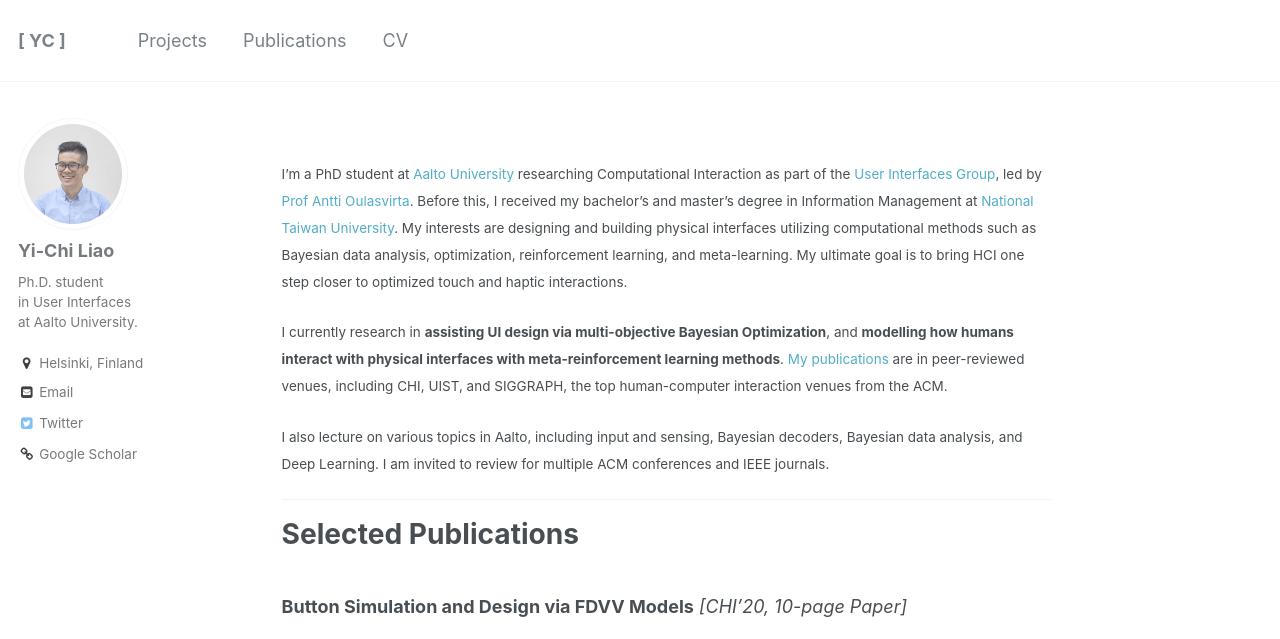
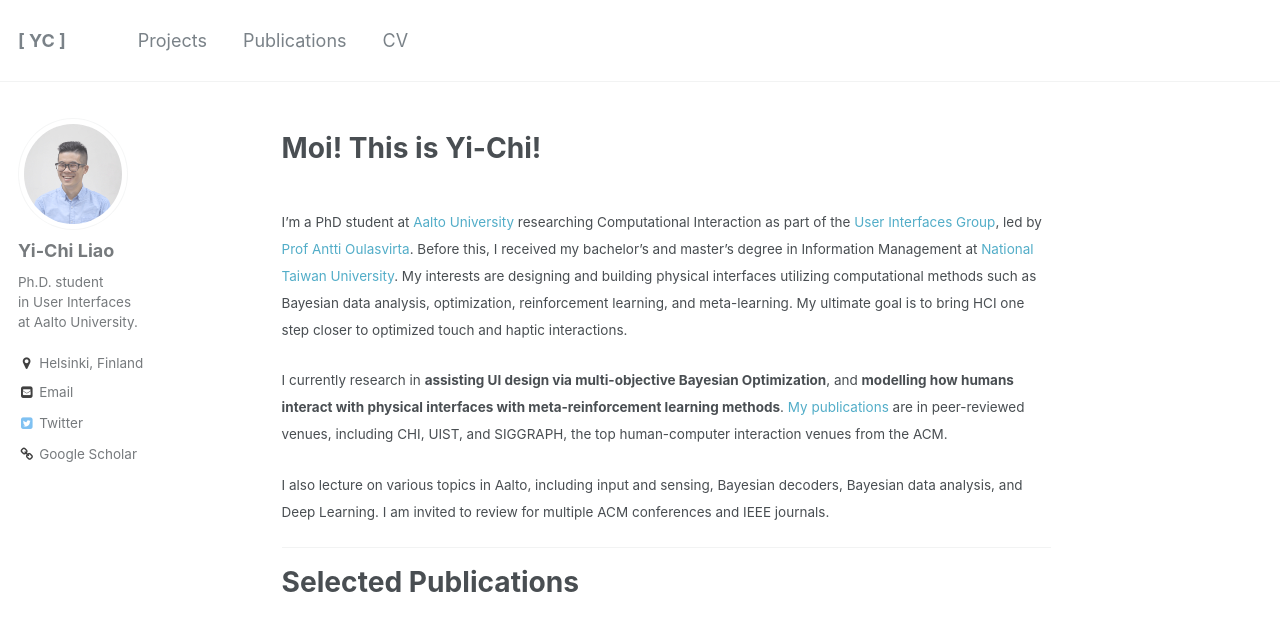
Before and after one commit to yichiliao/yichiliao.github.io, a Jekyll site: the page built from _pages/about.md, in a window 1280 px wide and 900 px high, cut to the strip 0-639 px from the top of the window. Built offline with Jekyll 4.4.1, drawn with Linux system fonts in a browser that asks for light colours.

Commit message:
update publication

```diff
--- a/_pages/about.md
+++ b/_pages/about.md
@@ -7,6 +7,7 @@ redirect_from:
   - /about/
   - /about.html
 ---
+# Moi! This is Yi-Chi!
 <br>
 <small>
 I’m a PhD student at [Aalto University](https://www.aalto.fi/en) researching Computational Interaction as part of the [User Interfaces Group](http://userinterfaces.aalto.fi/), led by [Prof Antti Oulasvirta](http://users.comnet.aalto.fi/oulasvir/). Before this, I received my bachelor’s and master’s degree in Information Management at [National Taiwan University](https://www.ntu.edu.tw/english/). My interests are designing and building physical interfaces utilizing computational methods such as Bayesian data analysis, optimization, reinforcement learning, and meta-learning. My ultimate goal is to bring HCI one step closer to optimized touch and haptic interactions.
```
